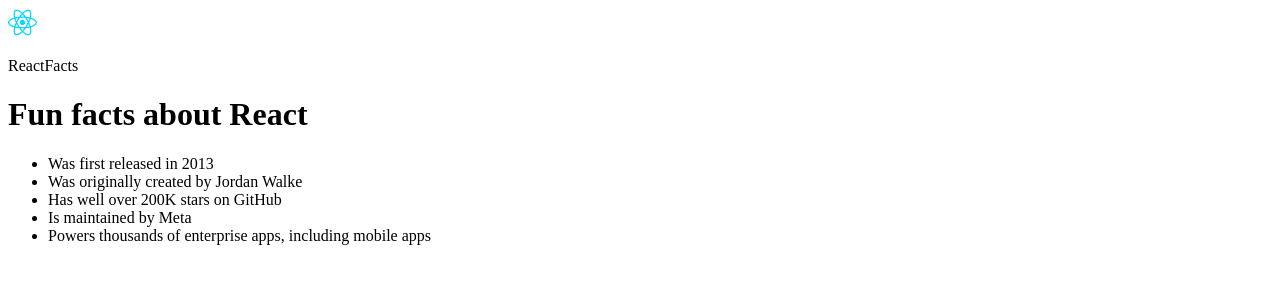
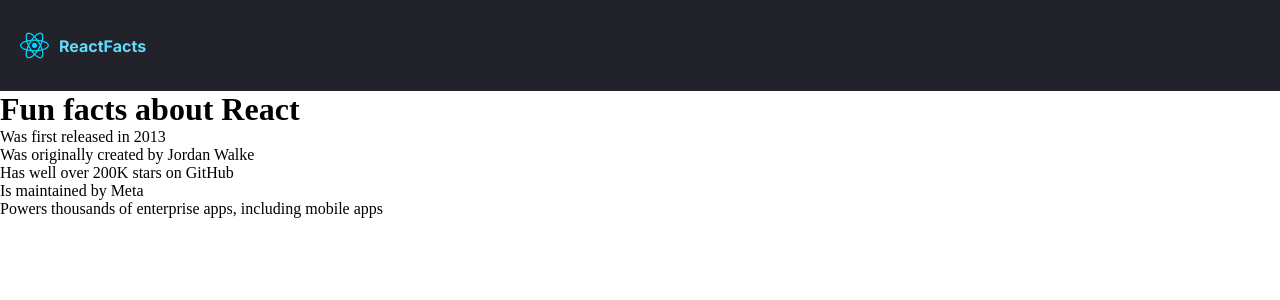
Before and after one commit to x1u49jd/ReactFactsProject, a React (Vite) app: page / in a window 1280 px wide. Shown: the top 300 px of the page. Built offline with nearby package versions, Linux system fonts and the light colour scheme.

Commit message:
Applied styling to the header

```diff
--- a/index.html
+++ b/index.html
@@ -3,6 +3,10 @@
   <head>
     <meta charset="UTF-8" />
     <meta name="viewport" content="width=device-width, initial-scale=1.0" />
+    <link rel="stylesheet" href="style.css">
+    <link rel="preconnect" href="https://fonts.googleapis.com">
+    <link rel="preconnect" href="https://fonts.gstatic.com" crossorigin>
+    <link href="https://fonts.googleapis.com/css2?family=Inter:ital,opsz,wght@0,14..32,100..900;1,14..32,100..900&display=swap" rel="stylesheet">
     <title>ReactFactsProject</title>
   </head>
   <body>
--- a/src/Header.jsx
+++ b/src/Header.jsx
@@ -1,8 +1,8 @@
 export default function Header(){
     return (
-        <>
+        <header>
             <img src="./images/reactjs-icon.png"/>
             <p>ReactFacts</p>
-        </>
+        </header>
     )
 }
--- /dev/null
+++ b/style.css
@@ -0,0 +1,23 @@
+* {
+    margin: 0;
+    padding: 0;
+}
+
+header {
+    background-color: #21222A;
+    display: flex;
+    align-items: center;
+    gap: 10px;
+    height: 91px;
+}
+
+header > img {
+    padding-left: 20px;
+}
+
+header > p {
+    color: #61DAFB;
+    size: 22.25px;
+    font-family: "Inter", serif;
+    font-weight: 700;
+}
```
